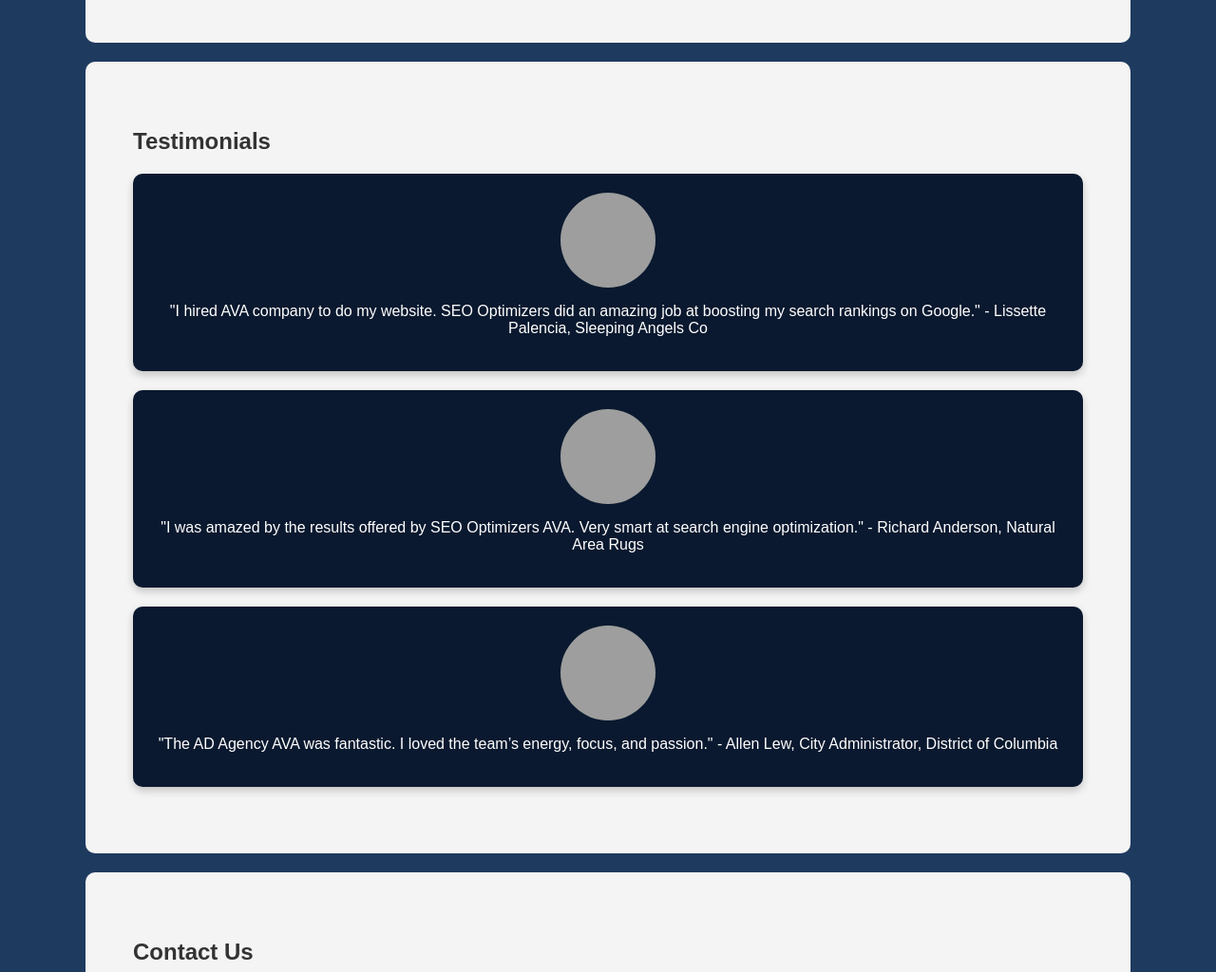
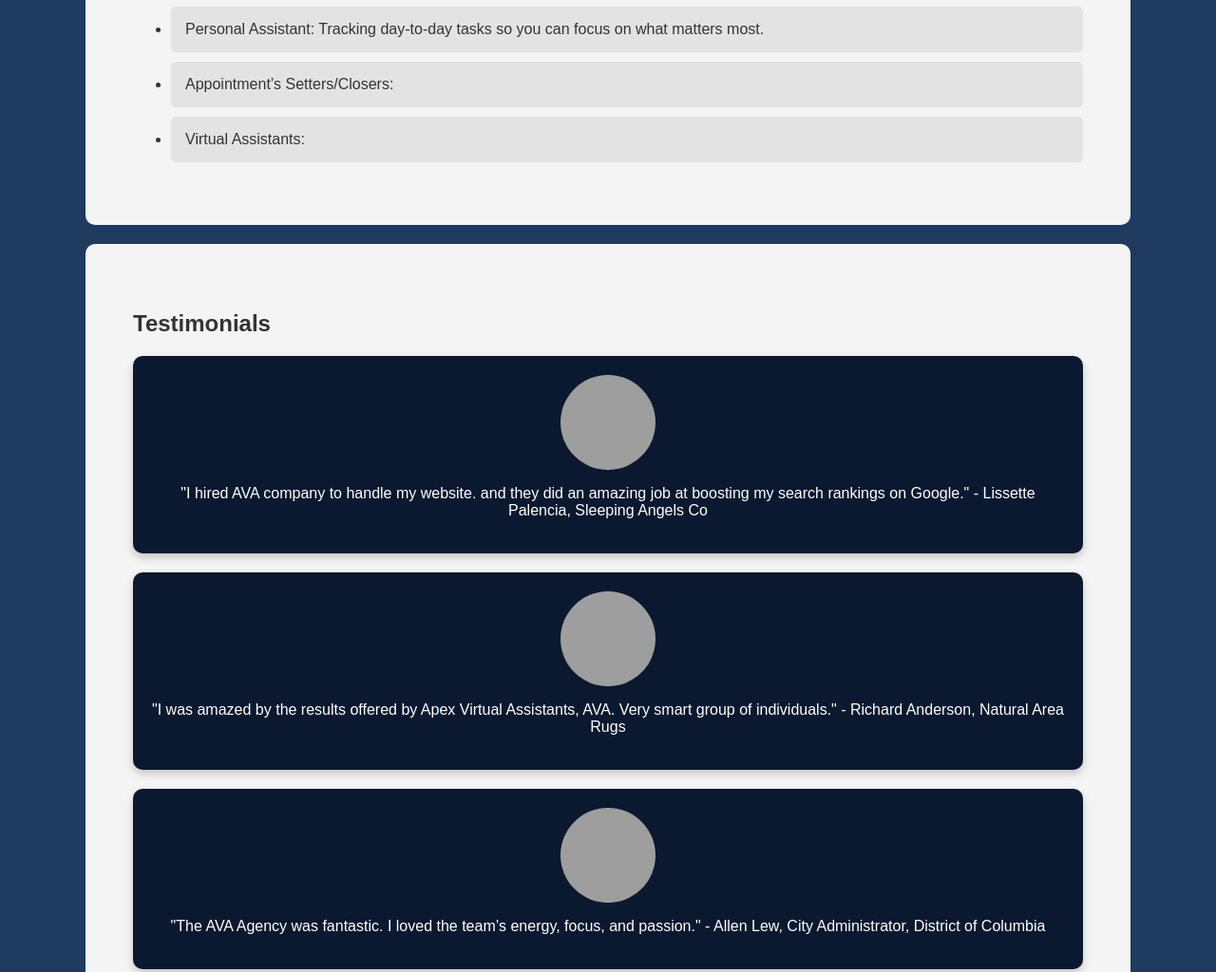
Before and after one commit to azhutfki/Apex-Virtual-Assist, a plain HTML site: page index.html in a window 1280 px wide. Shown: the part 1671-2695 px from the top of the page at 95% size. Drawn offline with Linux system fonts and the light colour scheme; grey boxes are pictures that could not be loaded.

Commit message:
index.html

```diff
--- a/index.html
+++ b/index.html
@@ -104,6 +104,7 @@
         <div class="logo">
             <img src="https://www.logoground.com/uploads12/dv12y20231122292023-08-093649502Letter-AV-VA-AVA.webp" alt="AVA Logo">
         </div>
+         <p>Apex Virtual Assist</p>
     </header>
     <nav>
         <a href="#home">Home</a>
@@ -115,13 +116,13 @@
     <section id="home">
         <h1>Build a Thriving Team</h1>
         <p>Transform from Overwhelmed Executive to Confident Leader</p>
-        <p>Since 2007, we’ve helped C-suite executives and CEOs build thriving teams through strategic delegation, virtual support, and leadership development.</p>
+        <p>Since 2018, we’ve helped C-suite executives and CEOs build thriving teams through strategic delegation, virtual support, and leadership development.</p>
     </section>
     <section id="about">
         <div class="about-content">
             <div class="left">
                 <h2>About Us</h2>
-                <p>AVA is dedicated to helping businesses grow through effective SMMA strategies. Our team of experts has years of experience and a proven track record of success.</p>
+                <p>AVA is dedicated to helping businesses grow through effective Virtual Assistants strategies. Our team of experts has years of experience and a proven track record of success.</p>
                 <h2>Our Mission</h2>
                 <p>Our mission is to empower businesses to achieve their online goals. We support a diverse range of organizations including service providers, nonprofits, educational institutions, and government agencies.</p>
                 <h2>Our Team</h2>
@@ -138,21 +139,23 @@
             <li>Calendar Management: Ensuring your schedule is streamlined and efficient.</li>
             <li>Social Media Management: Creating, scheduling, and maintaining a consistent online presence.</li>
             <li>Personal Assistant: Tracking day-to-day tasks so you can focus on what matters most.</li>
+            <li>Appointment’s Setters/Closers:</li>
+            <li>Virtual Assistants:</li>
         </ul>
     </section>
     <section id="testimonials">
         <h2>Testimonials</h2>
         <div class="testimonial">
             <img src="https://seooptimizers.com/wp-content/uploads/2014/03/Lissette-Palencia-120x120.jpg" alt="Lissette Palencia">
-            <p>"I hired AVA company to do my website. SEO Optimizers did an amazing job at boosting my search rankings on Google." - Lissette Palencia, Sleeping Angels Co</p>
+            <p>"I hired AVA company to handle my website. and they did an amazing job at boosting my search rankings on Google." - Lissette Palencia, Sleeping Angels Co</p>
         </div>
         <div class="testimonial">
             <img src="https://seooptimizers.com/wp-content/uploads/2014/03/Richard-Anderson-120x120.jpg" alt="Richard Anderson">
-            <p>"I was amazed by the results offered by SEO Optimizers AVA. Very smart at search engine optimization." - Richard Anderson, Natural Area Rugs</p>
+            <p>"I was amazed by the results offered by Apex Virtual Assistants, AVA. Very smart group of individuals." - Richard Anderson, Natural Area Rugs</p>
         </div>
         <div class="testimonial">
             <img src="https://theadagency.com/wp-content/uploads/2016/07/Allen-Lew.png" alt="Allen Lew">
-            <p>"The AD Agency AVA was fantastic. I loved the team’s energy, focus, and passion." - Allen Lew, City Administrator, District of Columbia</p>
+            <p>"The AVA Agency was fantastic. I loved the team’s energy, focus, and passion." - Allen Lew, City Administrator, District of Columbia</p>
         </div>
     </section>
     <section id="contact">
```
